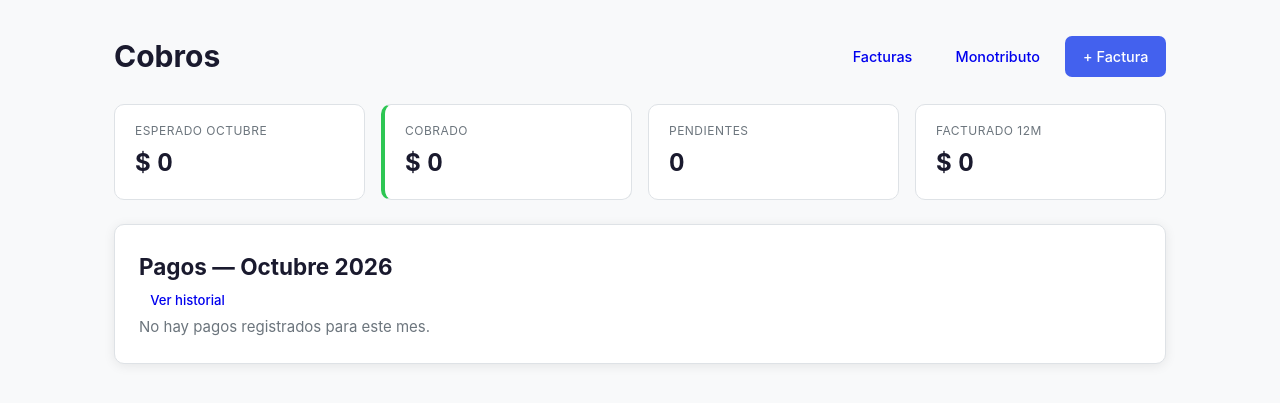
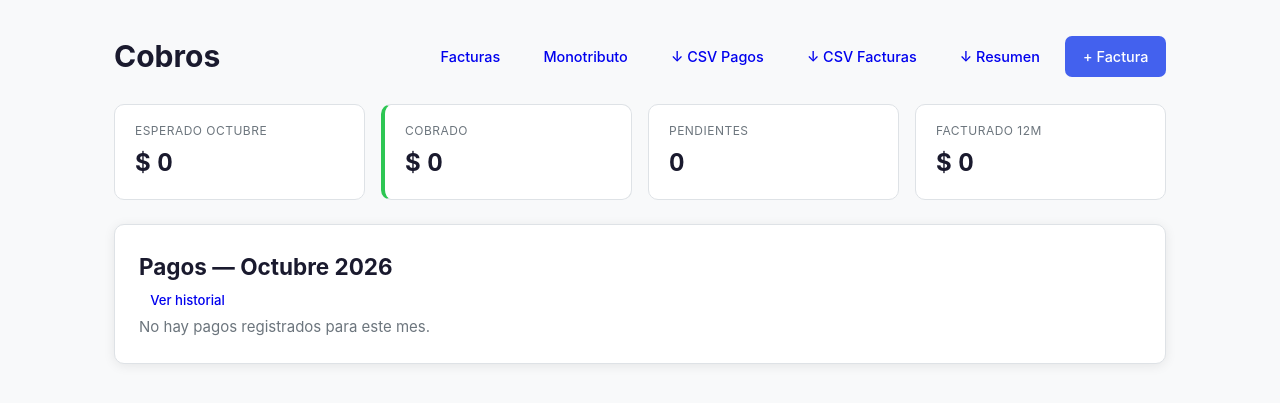
Before and after one commit to zynnoslabs/Central, a Flask app: page /cobros/ in a window 1280 px wide. Shown: the part 59-462 px from the top of the page. Run offline with Flask 3, Linux system fonts and the light colour scheme; the visitor is signed in with stand-in values (Sample User, id 1); data that the repository does not hold is empty; some libraries are stand-ins or nearby versions.

Commit message:
Etapa I: Botones CSV en template cobros

```diff
--- a/app/templates/cobros/inicio.html
+++ b/app/templates/cobros/inicio.html
@@ -6,6 +6,10 @@
   <div class="header-actions">
     <a href="{{ url_for('cobros.lista_facturas') }}" class="btn btn-ghost">Facturas</a>
     <a href="{{ url_for('cobros.monotributo') }}" class="btn btn-ghost">Monotributo</a>
+    <!-- ### CAMBIO AQUÍ ### Exportaciones CSV -->
+    <a href="{{ url_for('cobros.exportar_pagos', anio=anio) }}" class="btn btn-ghost" title="Descargar pagos del año como CSV">↓ CSV Pagos</a>
+    <a href="{{ url_for('cobros.exportar_facturas', anio=anio) }}" class="btn btn-ghost" title="Descargar facturas del año como CSV">↓ CSV Facturas</a>
+    <a href="{{ url_for('cobros.exportar_resumen_mensual') }}" class="btn btn-ghost" title="Resumen mensual histórico">↓ Resumen</a>
     <a href="{{ url_for('cobros.nueva_factura') }}" class="btn btn-primary">+ Factura</a>
   </div>
 </div>
```
